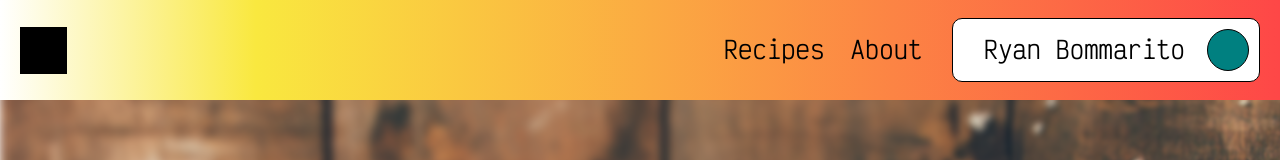
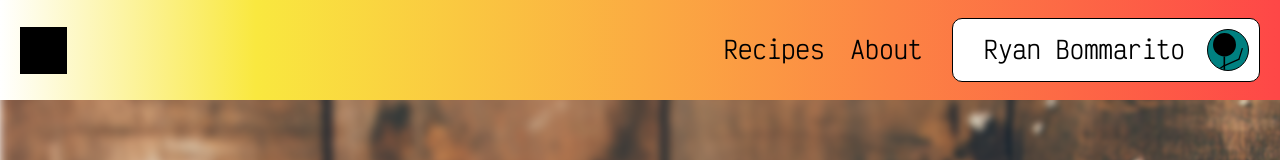
Before and after one commit to RyBCreates/food-finder, a React (Vite) app: page / in a window 1280 px wide. Shown: the top 160 px of the page. Built offline with nearby package versions, Linux system fonts and the light colour scheme.

Commit message:
Added default avatar and styled it

```diff
--- a/src/components/Header/Header.css
+++ b/src/components/Header/Header.css
@@ -33,6 +33,7 @@
 .header__user-info {
   position: relative;
   display: flex;
+  box-sizing: border-box;
   justify-content: center;
   align-items: center;
   background: white;
@@ -50,8 +51,9 @@
   background: #6ea547;
   content: "";
   position: absolute;
-  top: 0;
-  left: 0;
+  top: -1;
+  left: -1;
+  right: -1;
   width: 100%;
   height: 100%;
   border-radius: 10px;
@@ -72,10 +74,34 @@
   padding: 0 12px 0 20px;
 }
 
-.header__avatar {
+/* .header__avatar {
+  box-sizing: border-box;
   border: 1px solid black;
-  background: teal;
+  background-color: #1cb6d1;
   width: 40px;
   height: 40px;
   border-radius: 50%;
+  object-fit: contain;
+  display: block;
+  overflow: hidden;
+} */
+
+.header__avatar-wrapper {
+  border: 1px solid black;
+
+  width: 40px;
+  height: 40px;
+  border-radius: 50%;
+  overflow: hidden;
+  background-color: teal;
+  display: flex;
+  justify-content: center;
+  align-items: center;
 }
+
+.header__avatar {
+  width: 100%;
+  height: 100%;
+  object-fit: contain;
+  transform: translateY(3px);
+}
--- a/src/components/Header/Header.jsx
+++ b/src/components/Header/Header.jsx
@@ -1,4 +1,5 @@
 import { Link } from "react-router-dom";
+import defaultAvatar from "../../assets/default-avatar.svg";
 import Navbar from "../Navbar/Navbar";
 import "./Header.css";
 
@@ -13,8 +14,13 @@ function Header() {
         <Link to="/profile" className="header__link">
           <div className="header__user-info">
             <p className="header__username">Ryan Bommarito</p>
-            {/* Make avatar an image tag vvv */}
-            <div className="header__avatar"></div>
+            <div className="header__avatar-wrapper">
+              <img
+                className="header__avatar"
+                src={defaultAvatar}
+                alt="default avatar"
+              />
+            </div>
           </div>
         </Link>
       </div>
```
Also changed, not shown: src/assets/default-avatar.svg (added).
